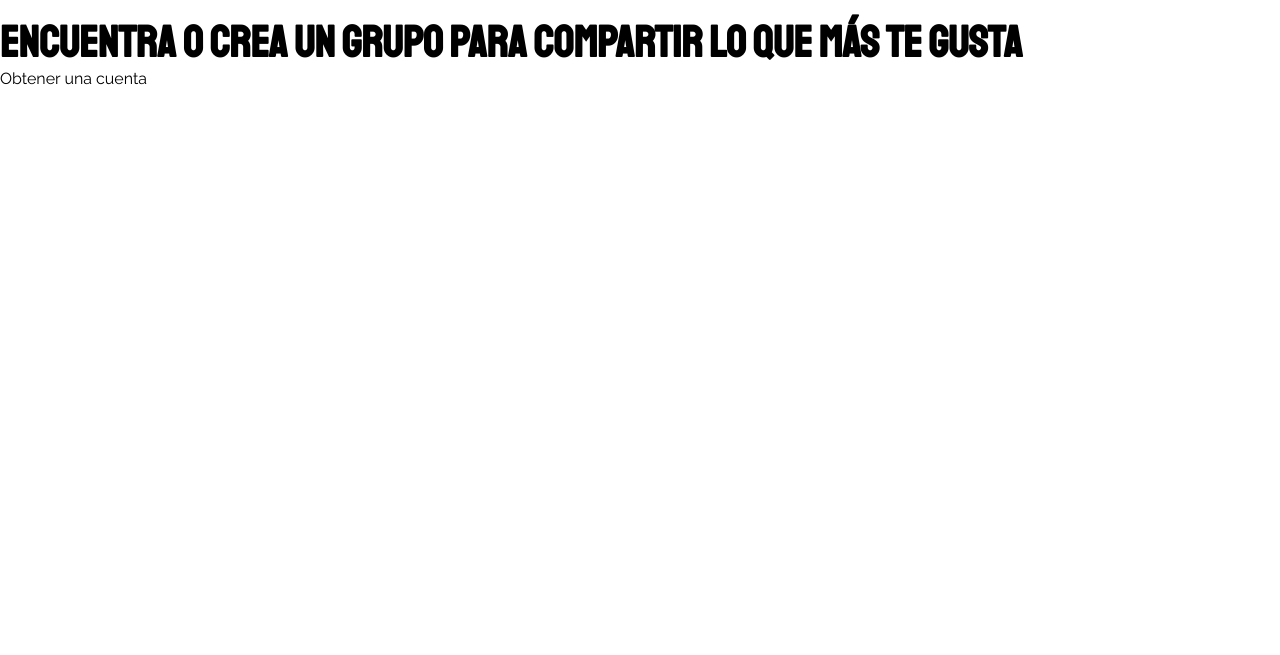
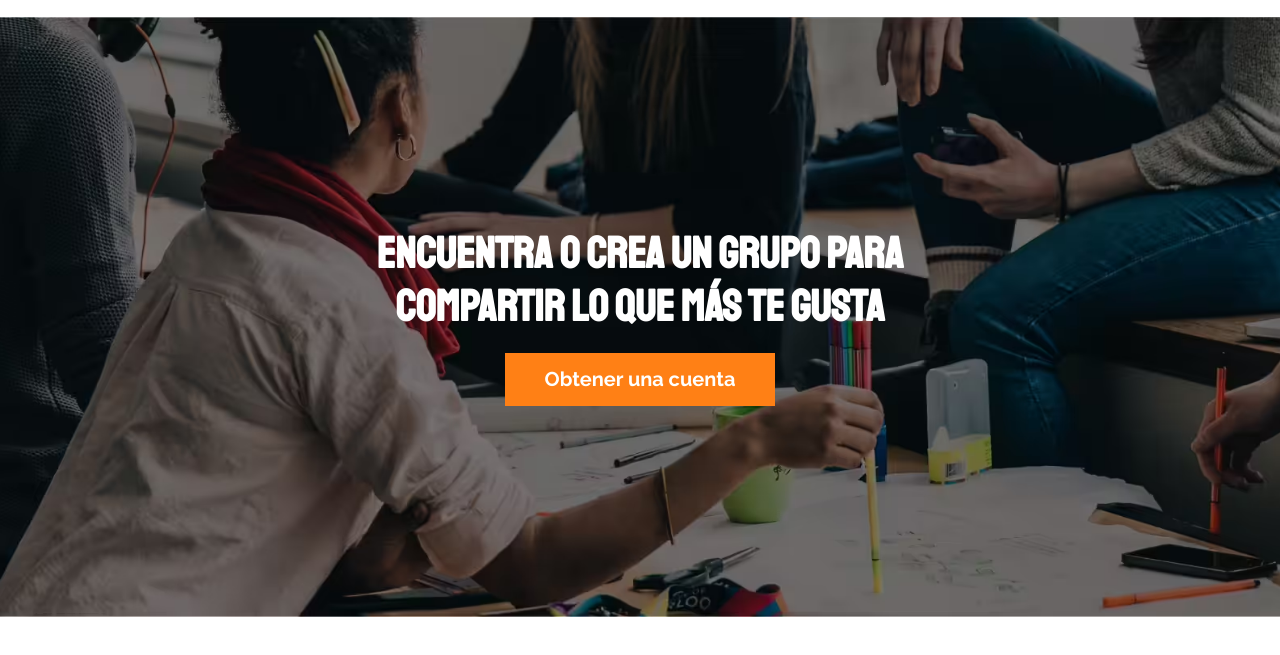
Before and after one commit to ManuelSA97/Meetup-clon, a website: page index.html in a window 1280 px wide. Shown: the part 115-770 px from the top of the page. Drawn offline with Linux system fonts and the light colour scheme.

Commit message:
Fializacion del Hero

```diff
--- /dev/null
+++ b/src/scss/ui/contenido/_hero.scss
@@ -0,0 +1,24 @@
+@use 'base/mixins' as m;
+@use 'base/variables' as v;
+
+.hero{
+    background-image: url(/build/img/hero.avif);
+    min-height: 60rem;
+    background-size: cover;
+    background-position: center;
+
+    display: flex;
+    flex-direction: column;
+    justify-content: center;
+    align-items: center;
+    text-align: center;
+
+    &__texto{
+        max-width: 60rem;
+        color: white;
+    }
+
+    &__link{
+        @include m.boton(v.$terciario, white);
+    }
+}
--- a/src/scss/ui/contenido/_index.scss
+++ b/src/scss/ui/contenido/_index.scss
@@ -0,0 +1 @@
+@forward 'hero';
```
Also changed, not shown: index.html (+2 -1 lines), build/css/app.css, 1 other file.
